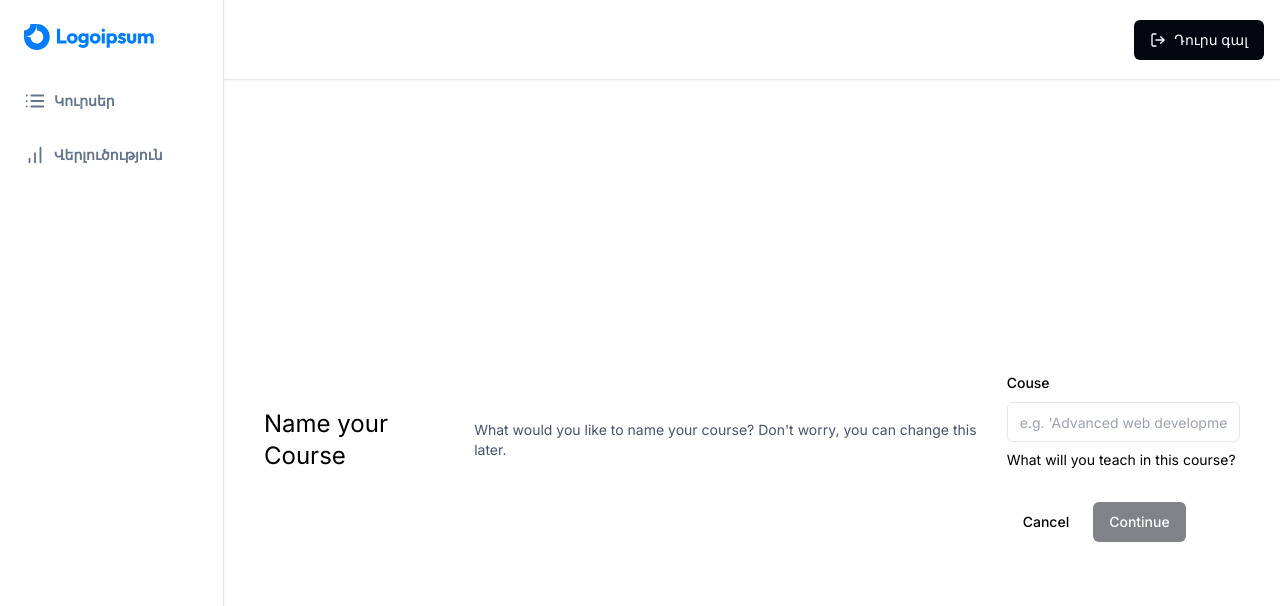
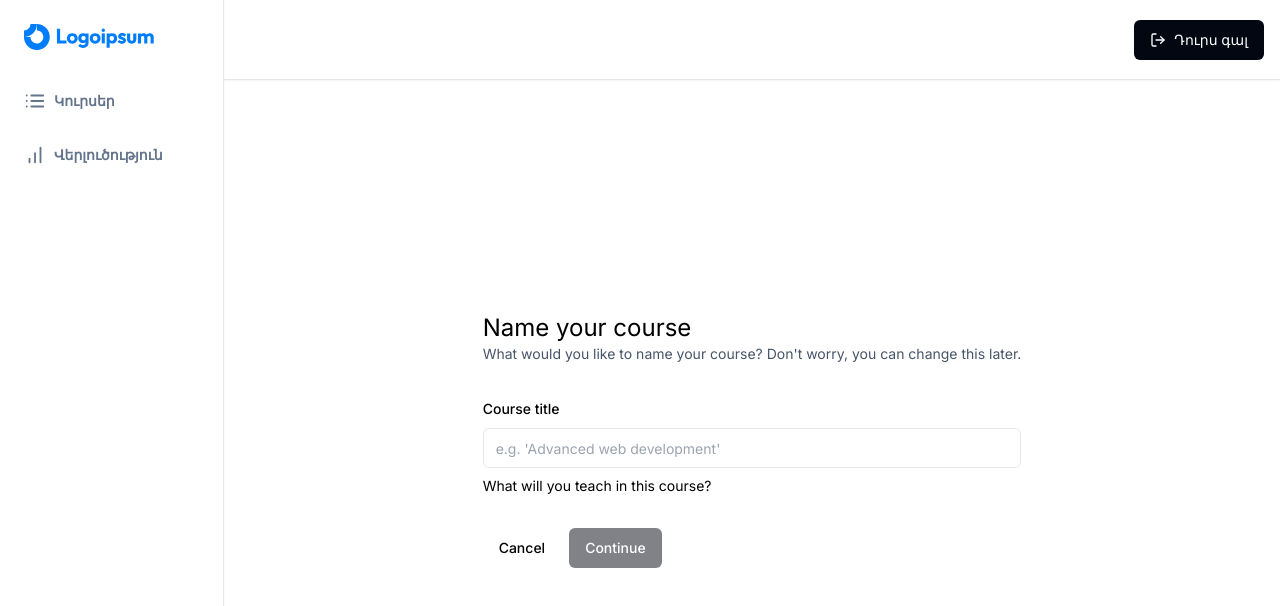
Before and after one commit to petrosyanhovo/self-learning-website, a Next.js app: page /teacher/create in a window 1280 px wide. Shown: the top 606 px of the page. Built offline with nearby package versions, Linux system fonts and the light colour scheme.

Commit message:
Resolved error 500

```diff
--- /dev/null
+++ b/src/app/(dashboard)/(routes)/teacher/courses/[courseId]/page.tsx
@@ -0,0 +1,8 @@
+const CourseIdPage = () => {
+    return (
+        <div>
+        Course Id Page</div>
+     );
+}
+
+export default CourseIdPage;
--- a/src/app/(dashboard)/(routes)/teacher/create/page.tsx
+++ b/src/app/(dashboard)/(routes)/teacher/create/page.tsx
@@ -1,11 +1,12 @@
-"use client"
+"use client";
 
-import * as z from "zod"
-import axios from "axios"
-import { zodResolver} from "@hookform/resolvers/zod"
-import { useForm } from "react-hook-form"
-import { useRouter } from "next/navigation"
-import toast from "react-hot-toast"
+import * as z from "zod";
+import axios from "axios";
+import { zodResolver } from "@hookform/resolvers/zod";
+import { useForm } from "react-hook-form";
+import { useRouter } from "next/navigation";
+import Link from "next/link";
+import toast from "react-hot-toast";
 
 import {
   Form,
@@ -15,25 +16,23 @@ import {
   FormLabel,
   FormMessage,
   FormItem,
-} from "@/components/ui/form"
-
-import { Button } from "@/components/ui/button"
-import { Input } from "@/components/ui/input"
-import Link from "next/link"
+} from "@/components/ui/form";
+import { Button } from "@/components/ui/button";
+import { Input } from "@/components/ui/input";
 
 const formSchema = z.object({
   title: z.string().min(1, {
-        message: "Title is required"
+    message: "Title is required",
   }),
 });
 
 const CreatePage = () => {
-    const router = useRouter()
+  const router = useRouter();
   const form = useForm<z.infer<typeof formSchema>>({
     resolver: zodResolver(formSchema),
     defaultValues: {
-            title: "",
-        }
+      title: ""
+    },
   });
 
   const { isSubmitting, isValid } = form.formState;
@@ -42,49 +41,53 @@ const CreatePage = () => {
     try {
       const response = await axios.post("/api/courses", values);
       router.push(`/teacher/courses/${response.data.id}`);
-            toast.success("Couse created")
+      toast.success("Course created");
     } catch {
-            toast.error("Something went wrong")
+      toast.error("Something went wrong");
     }
   }
 
   return (
     <div className="max-w-5xl mx-auto flex md:items-center md:justify-center h-full p-6">
       <div>
-                <h1 className="text-2xl">Name your Course</h1>
-            </div>
-            <p className="text-sm text-slate-600">What would you like to name your course? Don&apos;t worry, you can change this later.</p>
+        <h1 className="text-2xl">
+          Name your course
+        </h1>
+        <p className="text-sm text-slate-600">
+          What would you like to name your course? Don&apos;t worry, you can change this later.
+        </p>
         <Form {...form}>
-                <form onSubmit={form.handleSubmit(onSubmit)}
+          <form
+            onSubmit={form.handleSubmit(onSubmit)}
             className="space-y-8 mt-8"
           >
             <FormField
               control={form.control}
               name="title"
-                        render={({field}) => (
+              render={({ field }) => (
                 <FormItem>
                   <FormLabel>
-                                    Couse <title></title>
+                    Course title
                   </FormLabel>
                   <FormControl>
                     <Input
                       disabled={isSubmitting}
-                                        placeholder="e.g. 'Advanced web development"
+                      placeholder="e.g. 'Advanced web development'"
                       {...field}
                     />
                   </FormControl>
                   <FormDescription>
                     What will you teach in this course?
                   </FormDescription>
-                                <FormMessage/>
+                  <FormMessage />
                 </FormItem>
               )}
             />
             <div className="flex items-center gap-x-2">
               <Link href="/">
                 <Button
+                  type="button"
                   variant="ghost"
-                                    type="button"
                 >
                   Cancel
                 </Button>
@@ -99,7 +102,8 @@ const CreatePage = () => {
           </form>
         </Form>
       </div>
-    )
+    </div>
+   );
 }
 
 export default CreatePage;
```
Also changed, not shown: src/middleware.ts (renamed from midleware.ts). Lines whose indentation alone changed are shown as unchanged.
